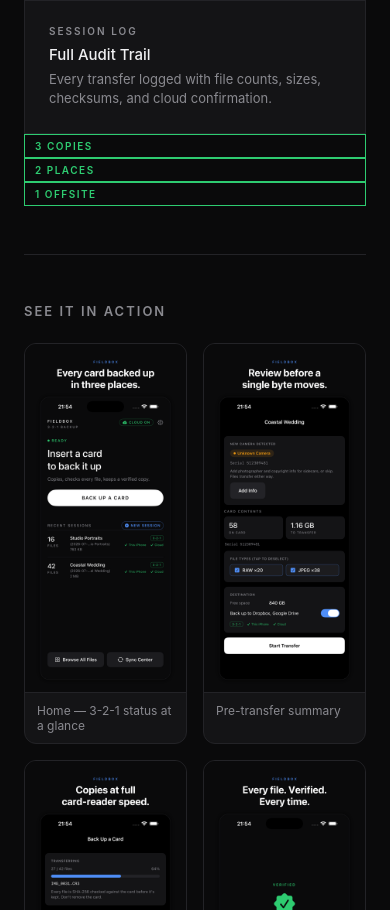
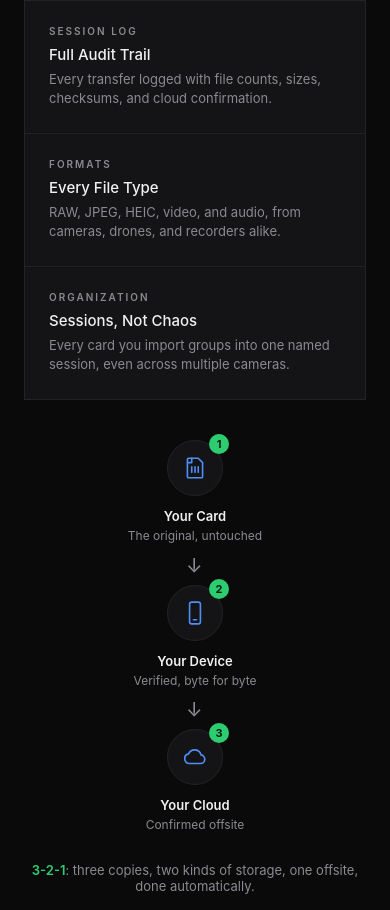
Before and after one commit to cinghialino/fieldbox-website, a plain HTML site: page index.html in a window 390 px wide. Shown: the part 1090-2000 px from the top of the page. Drawn offline with Linux system fonts and the light colour scheme.

Commit message:
Diversify use-case copy and redesign homepage 3-2-1 section
FAQ: broaden card reader/format support beyond CFexpress/SD, clarify no
internet needed to back up, note USB export works with a drive you already
own, and swap the wedding-photographer team example for a mixed photo/video/
audio crew.

Homepage: replace the flat "3 Copies / 2 Places / 1 Offsite" pill row with an
actual card-to-device-to-cloud diagram (icons, numbered steps, arrows that
flip vertical on mobile), add two feature tiles so the grid fills a clean
2x3 instead of leaving an empty cell, and add a link to the FAQ.

```diff
--- a/index.html
+++ b/index.html
@@ -156,24 +156,111 @@
       line-height: 1.5;
     }
 
-    .321-row {
+    .rule321 {
       display: flex;
-      gap: 6px;
-      align-items: center;
-      margin-top: 32px;
+      align-items: flex-start;
+      justify-content: center;
+      gap: 4px;
+      margin-top: 40px;
+      flex-wrap: wrap;
     }
 
-    .pill {
-      font-size: 10px;
-      font-weight: 600;
-      letter-spacing: 1.5px;
-      text-transform: uppercase;
-      padding: 5px 10px;
-      border: 1px solid var(--border);
-      color: var(--muted);
+    .rule321-step {
+      display: flex;
+      flex-direction: column;
+      align-items: center;
+      text-align: center;
+      width: 140px;
     }
 
-    .pill.green { border-color: var(--green); color: var(--green); }
+    .rule321-icon-wrap {
+      position: relative;
+      width: 56px;
+      height: 56px;
+      margin-bottom: 12px;
+    }
+
+    .rule321-icon {
+      width: 56px;
+      height: 56px;
+      border-radius: 50%;
+      border: 1px solid var(--border);
+      background: var(--surface);
+      display: flex;
+      align-items: center;
+      justify-content: center;
+    }
+
+    .rule321-icon svg {
+      width: 26px;
+      height: 26px;
+      color: var(--accent);
+    }
+
+    .rule321-num {
+      position: absolute;
+      top: -6px;
+      right: -6px;
+      width: 20px;
+      height: 20px;
+      border-radius: 50%;
+      background: var(--green);
+      color: #06210f;
+      font-size: 11px;
+      font-weight: 700;
+      display: flex;
+      align-items: center;
+      justify-content: center;
+    }
+
+    .rule321-title {
+      font-size: 13px;
+      font-weight: 600;
+      margin-bottom: 4px;
+    }
+
+    .rule321-desc {
+      font-size: 12px;
+      color: var(--muted);
+      line-height: 1.4;
+    }
+
+    .rule321-arrow {
+      color: var(--muted);
+      font-size: 20px;
+      align-self: center;
+      margin-top: 18px;
+      flex-shrink: 0;
+    }
+
+    .rule321-caption {
+      text-align: center;
+      font-size: 13px;
+      color: var(--muted);
+      margin-top: 28px;
+    }
+
+    .rule321-caption strong { color: var(--green); font-weight: 600; }
+
+    .faq-nudge {
+      text-align: center;
+      margin-top: 20px;
+      font-size: 13px;
+    }
+
+    .faq-nudge a {
+      color: var(--accent);
+      text-decoration: none;
+      font-weight: 500;
+    }
+
+    .faq-nudge a:hover { text-decoration: underline; }
+
+    @media (max-width: 480px) {
+      .rule321 { flex-direction: column; align-items: center; }
+      .rule321-step { width: 100%; max-width: 220px; }
+      .rule321-arrow { transform: rotate(90deg); margin: 4px 0; }
+    }
 
     .gallery {
       display: grid;
@@ -254,7 +341,7 @@
   <main>
     <p class="label">Field Backup System</p>
     <h1>Back up your cards.<br>Verify every file.<br>Never lose a shot.</h1>
-    <p class="sub">Fieldbox Backup is a professional photo backup tool for iOS. It reads camera cards, verifies every file with SHA-256, and replicates to your cloud storage — giving you a confirmed offsite copy before you format.</p>
+    <p class="sub">Fieldbox Backup is a professional backup tool for iOS. It reads memory cards from cameras, drones, and recorders, verifies every file with SHA-256, and replicates to your cloud storage — giving you a confirmed offsite copy before you format.</p>
 
     <div class="cta-row">
       <a class="cta" href="mailto:info@fieldbox.app?subject=Notify%20me%20when%20Fieldbox%20Backup%20launches">Get notified at launch</a>
@@ -284,13 +371,58 @@
         <div class="feature-title">Full Audit Trail</div>
         <div class="feature-desc">Every transfer logged with file counts, sizes, checksums, and cloud confirmation.</div>
       </div>
+      <div class="feature">
+        <div class="feature-label">Formats</div>
+        <div class="feature-title">Every File Type</div>
+        <div class="feature-desc">RAW, JPEG, HEIC, video, and audio, from cameras, drones, and recorders alike.</div>
+      </div>
+      <div class="feature">
+        <div class="feature-label">Organization</div>
+        <div class="feature-title">Sessions, Not Chaos</div>
+        <div class="feature-desc">Every card you import groups into one named session, even across multiple cameras.</div>
+      </div>
     </div>
 
-    <div class="321-row">
-      <div class="pill green">3 Copies</div>
-      <div class="pill green">2 Places</div>
-      <div class="pill green">1 Offsite</div>
+    <div class="rule321">
+      <div class="rule321-step">
+        <div class="rule321-icon-wrap">
+          <div class="rule321-icon">
+            <svg viewBox="0 0 24 24" fill="none" stroke="currentColor" stroke-width="1.5" stroke-linecap="round" stroke-linejoin="round"><path d="M6 3h9l4 4v13a1 1 0 0 1-1 1H6a1 1 0 0 1-1-1V4a1 1 0 0 1 1-1z"/><path d="M9 3v4H6"/><line x1="9" y1="11" x2="9" y2="16"/><line x1="12" y1="11" x2="12" y2="16"/><line x1="15" y1="11" x2="15" y2="16"/></svg>
+          </div>
+          <div class="rule321-num">1</div>
+        </div>
+        <div class="rule321-title">Your Card</div>
+        <div class="rule321-desc">The original, untouched</div>
+      </div>
+
+      <div class="rule321-arrow">&rarr;</div>
+
+      <div class="rule321-step">
+        <div class="rule321-icon-wrap">
+          <div class="rule321-icon">
+            <svg viewBox="0 0 24 24" fill="none" stroke="currentColor" stroke-width="1.5" stroke-linecap="round" stroke-linejoin="round"><rect x="7" y="2" width="10" height="20" rx="2"/><line x1="10.5" y1="18.2" x2="13.5" y2="18.2"/></svg>
+          </div>
+          <div class="rule321-num">2</div>
+        </div>
+        <div class="rule321-title">Your Device</div>
+        <div class="rule321-desc">Verified, byte for byte</div>
+      </div>
+
+      <div class="rule321-arrow">&rarr;</div>
+
+      <div class="rule321-step">
+        <div class="rule321-icon-wrap">
+          <div class="rule321-icon">
+            <svg viewBox="0 0 24 24" fill="none" stroke="currentColor" stroke-width="1.5" stroke-linecap="round" stroke-linejoin="round"><path d="M7 18h10a4 4 0 0 0 .5-7.97A6 6 0 0 0 6.1 9.1 4.5 4.5 0 0 0 7 18z"/></svg>
+          </div>
+          <div class="rule321-num">3</div>
+        </div>
+        <div class="rule321-title">Your Cloud</div>
+        <div class="rule321-desc">Confirmed offsite</div>
+      </div>
     </div>
+    <p class="rule321-caption"><strong>3-2-1</strong>: three copies, two kinds of storage, one offsite, done automatically.</p>
+    <p class="faq-nudge"><a href="/faq.html">Have questions? Check out the FAQ →</a></p>
 
     <hr class="rule">
 
```
Also changed, not shown: faq.html (+4 -4 lines).
